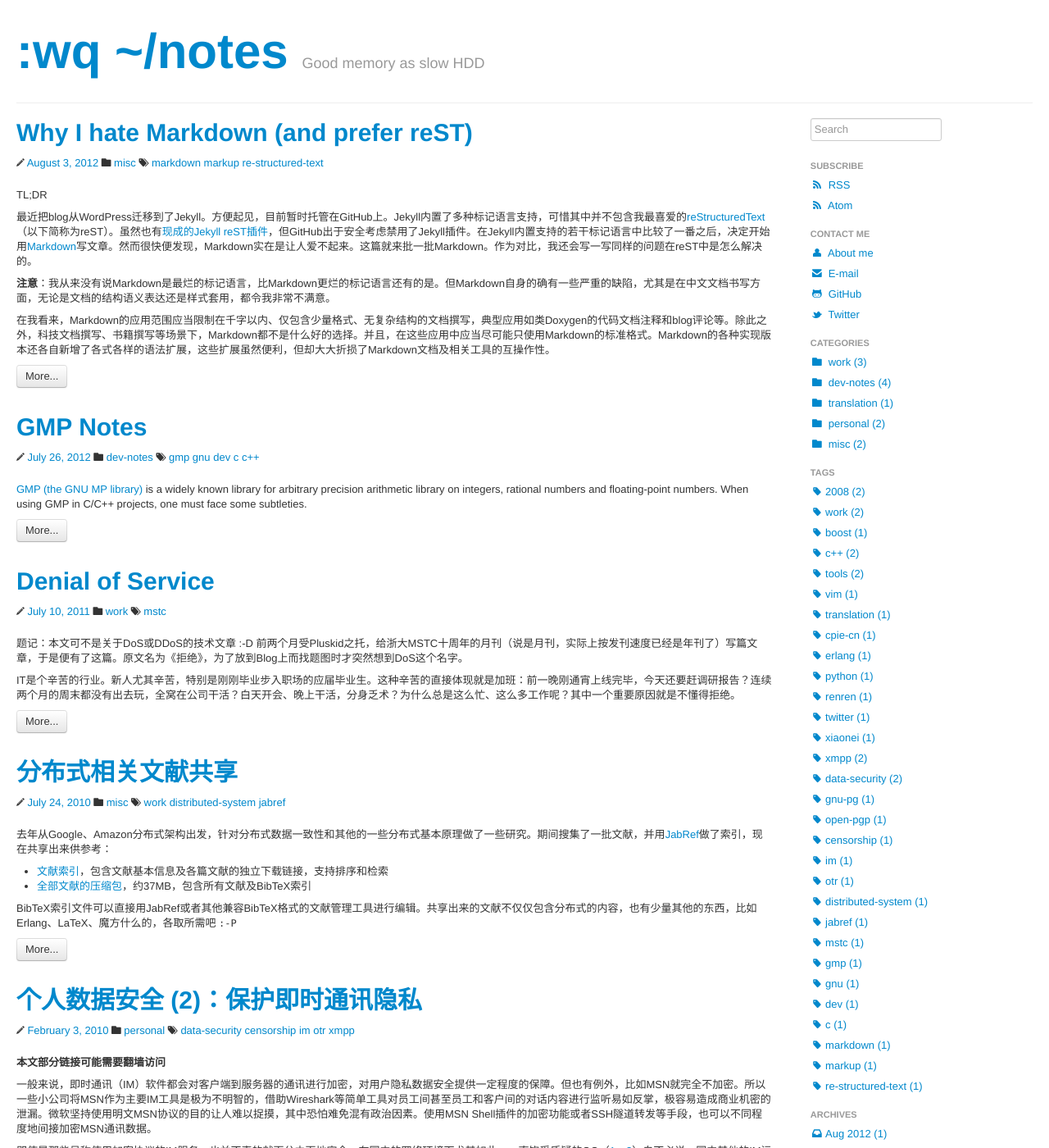
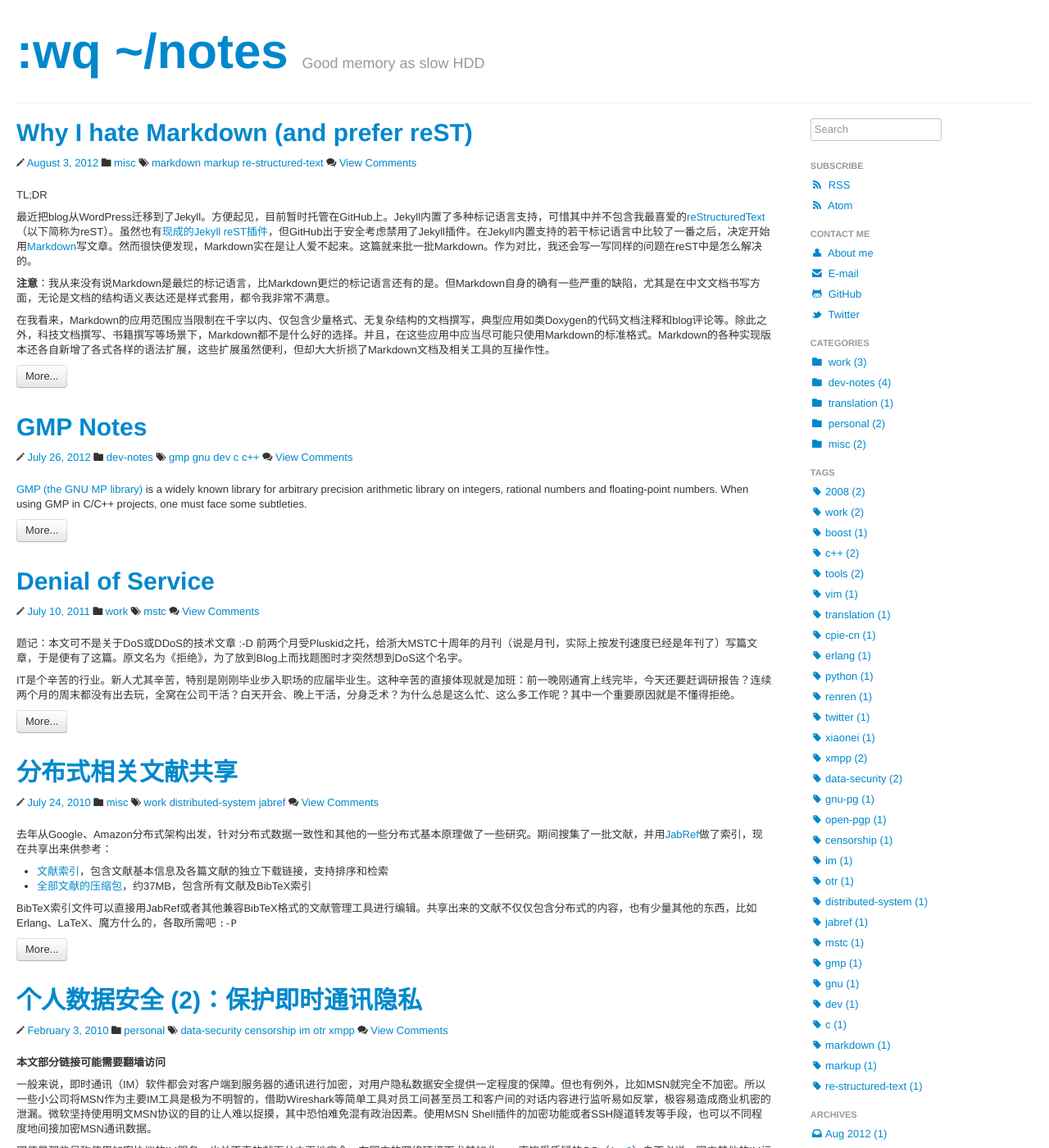
Before and after one commit to liancheng/blog.liancheng.info, a Jekyll site: the page built from index.html, in a window 1280 px wide and 1400 px high. Shown: the whole window at 82% size. Built offline with Jekyll 4.4.1, drawn with Linux system fonts in a browser that asks for light colours; Markdown is read by kramdown in place of the engine named in the settings; the list of posts is cut into pages by our own code; some of the changed text lies outside the part shown.

Commit message:
Added view comment link to post_header.

```diff
--- a/_includes/post_header
+++ b/_includes/post_header
@@ -19,6 +19,10 @@
       <a href="/tags.html#tag_{{ tag }}">{{ tag }}</a>
     {% endfor %}
   </span>
+  <span class="post-comments">
+    <i class="icon-comments"></i>
+    <a href="{{ the_post.url }}#disqus_thread">View Comments</a>
+  </span>
 </p>
 
 {% assign the_post = nil %}
--- a/_layouts/default.html
+++ b/_layouts/default.html
@@ -23,6 +23,7 @@
     </div>
 
     <script src="/static/js/bootstrap.min.js"></script>
+    {% include comment_count %}
   </body>
 </html>
 
```
Also changed, not shown: _includes/comment (renamed from _includes/disqus).
